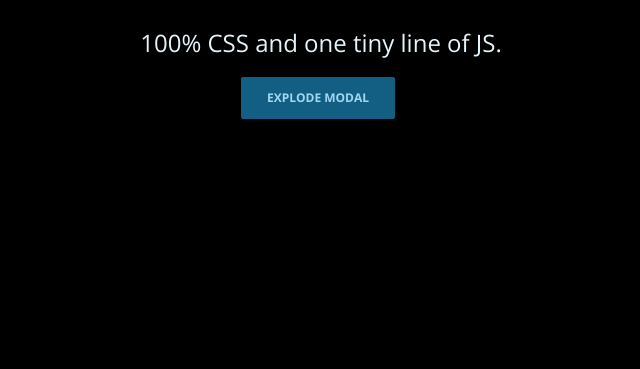
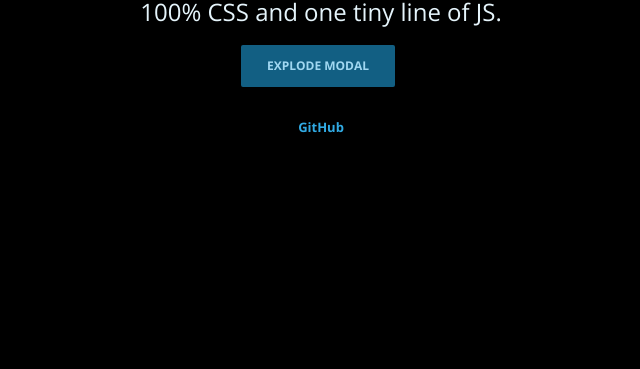
Before and after one commit to jessekorzan/expodal, a plain HTML site: page index.html in a window 1280 px wide. Shown: the part 431-800 px from the top of the page, without its empty margins (319-959 px from the left). Drawn offline with nearby package versions, Linux system fonts and the light colour scheme.

Commit message:
Git link

```diff
--- a/_sass/_defaults.scss
+++ b/_sass/_defaults.scss
@@ -31,6 +31,9 @@ hr {
 }
 p {
     font-size: 1.25em;
+    small {
+        font-size: 0.65em;
+    }
 }
 a {
     text-decoration: none;
--- a/index.html
+++ b/index.html
@@ -21,7 +21,9 @@
                 <h2 class="huge">The Most Explosive Modal on the Web</h2>
                 <h2>100% CSS and one tiny line of JS.</h2>
                 <a href="#explode" class="ui--button" onclick="document.getElementById('boooom').setAttribute('src', 'assets/img/explode-med.gif');">Explode Modal</a>
-                <!-- necessary little bit of JS to make sure the animated GIF play (not affected by caching). -->
+                <!-- ^^ necessary little bit of JS to make sure the animated GIF play (not affected by caching). -->
+
+                <p><a href="https://github.com/jessekorzan/expodal"><small>GitHub</small></a></p>
             </div>
         </div>
     </div>
```
Also changed, not shown: assets/css/styles.css.
